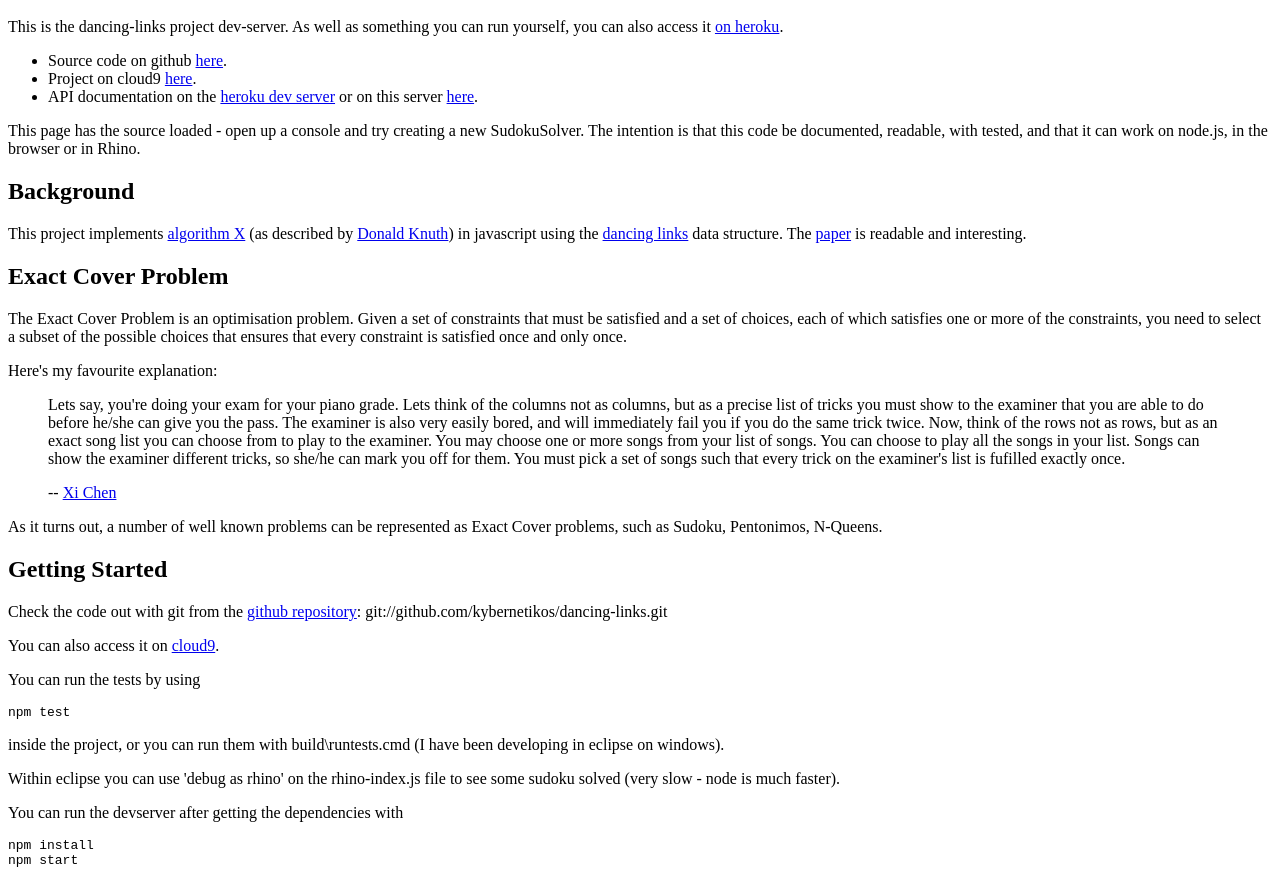
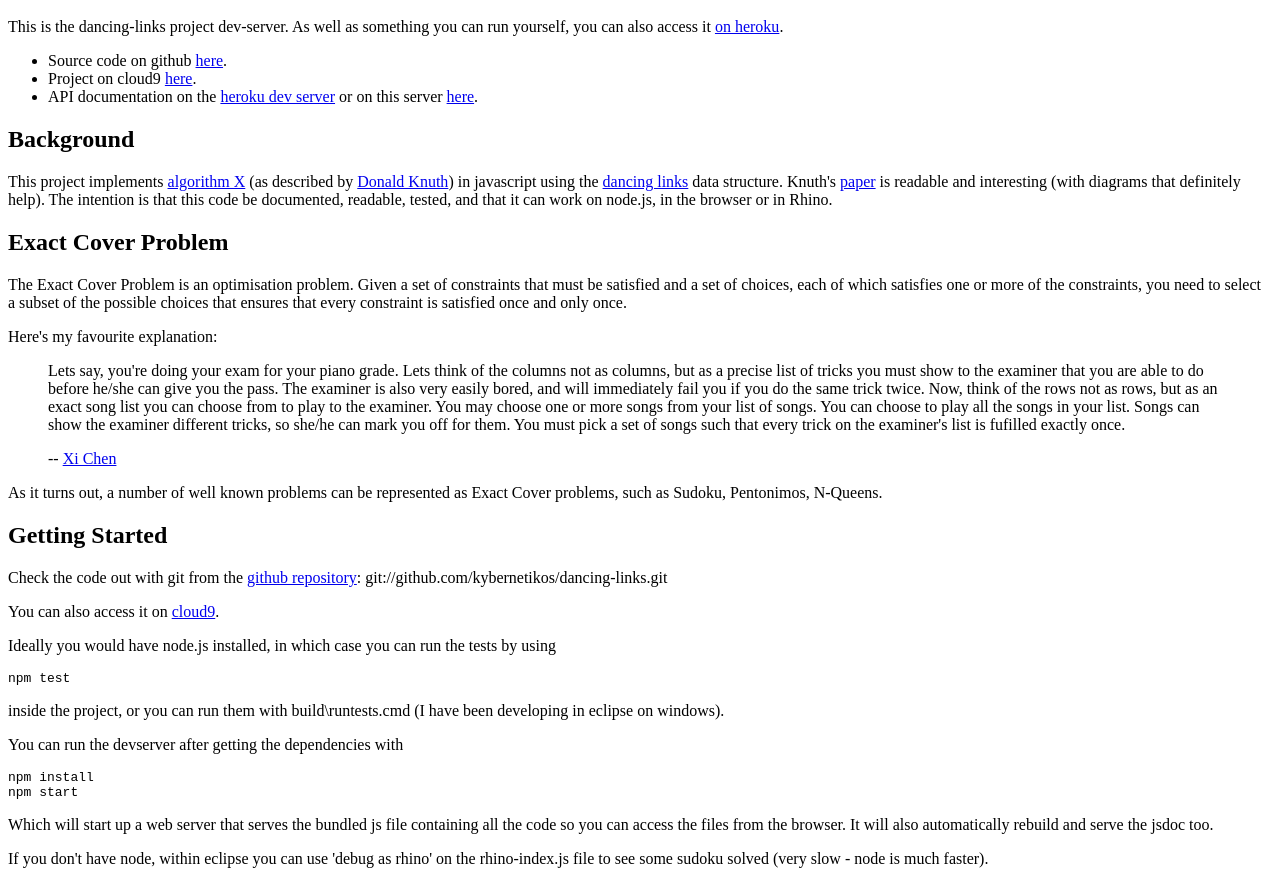
Before and after one commit to kybernetikos/dancing-links, a website with bundled scripts: page public/index.html in a window 1280 px wide. Shown: the part 48-929 px from the top of the page. Built offline with nearby package versions, Linux system fonts and the light colour scheme.

Commit message:
More improvements to index.html

```diff
--- a/public/index.html
+++ b/public/index.html
@@ -14,17 +14,14 @@
 					<li>API documentation on the <a href="http://dancing-links.herokuapp.com/doc">heroku dev server</a> or on this server <a href="doc">here</a>.</li>
 				</ul>
 		</p>
-		<p>
-				This page has the source loaded - open up a console and try creating a new SudokuSolver.  The intention is that this code be	documented, readable,
-				with tested, and that it can work on node.js, in the browser or in Rhino.
-		</p>
 
 		<h2>Background</h2>
 		<p>
 				This project implements <a href="http://en.wikipedia.org/wiki/Knuth's_Algorithm_X">algorithm X</a> (as described by
 				 <a href="http://en.wikipedia.org/wiki/Donald_Knuth">Donald Knuth</a>) in javascript using the <a
-						href="http://en.wikipedia.org/wiki/Dancing_Links">dancing links</a> data structure. The <a href="http://arxiv.org/pdf/cs/0011047v1.pdf">paper</a>
-				is readable and interesting.
+						href="http://en.wikipedia.org/wiki/Dancing_Links">dancing links</a> data structure. Knuth's <a href="http://arxiv.org/pdf/cs/0011047v1.pdf">paper</a>
+				is readable and interesting (with diagrams that definitely help).   The intention is that this code be documented, readable,
+				tested, and that it can work on node.js, in the browser or in Rhino.
 		</p>
 
 		<h2>Exact Cover Problem</h2>
@@ -60,14 +57,11 @@
 
 		<p>You can also access it on <a href="http://c9.io/kybernetikos/dancing-links">cloud9</a>.</p>
 
-		<p>You can run the tests by using</p>
+		<p>Ideally you would have node.js installed, in which case you can run the tests by using</p>
 
 		<pre><code>npm test</code></pre>
 
 		<p>inside the project, or you can run them with build\runtests.cmd (I have been developing in eclipse on windows).</p>
-
-		<p>Within eclipse you can use 'debug as rhino' on the rhino-index.js file to see some sudoku solved (very slow - node is
-				much faster).</p>
 
 		<p>You can run the devserver after getting the dependencies with</p>
 
@@ -77,6 +71,9 @@ npm start</code></pre>
 		<p>Which will start up a web server that serves the bundled js file containing all the code so you can access the files from
 				the browser. It will also automatically rebuild and serve the jsdoc too.</p>
 
+		<p>If you don't have node, within eclipse you can use 'debug as rhino' on the rhino-index.js file to see some sudoku solved
+		(very slow - node is much faster).</p>
+
 		<h2>Try the code in the browser</h2>
 
 		<p>Try it here:
@@ -85,7 +82,7 @@ npm start</code></pre>
 			<button onclick='solveEnteredValue()'>Solve</button>
 		</p>
 
-    <p>Alternatively open up the debugging console on this browser and try the following:</p>
+    <p>This page has the source loaded so you could alternatively open up the debugging console on this browser and try the following:</p>
 
 		<pre><code>alert(solver.showBoard(solver.solve(".6.3..8.4537.9.....4...63.7.9..51238.........71362..4.3.64...1.....6.5231.2..9.8.")[0]));</code></pre>
 
```
